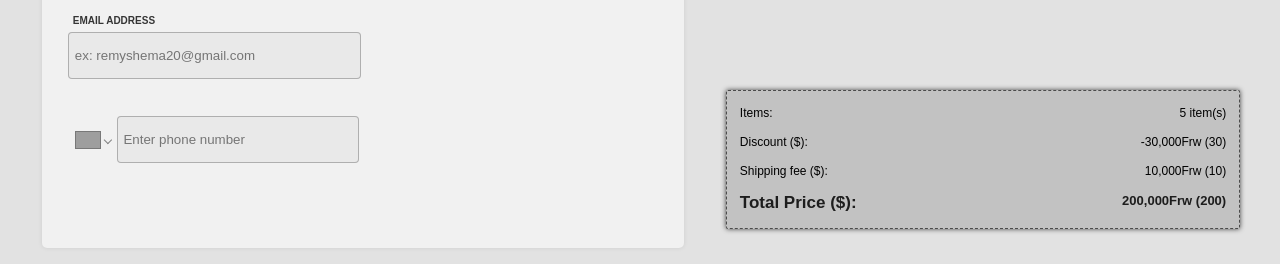
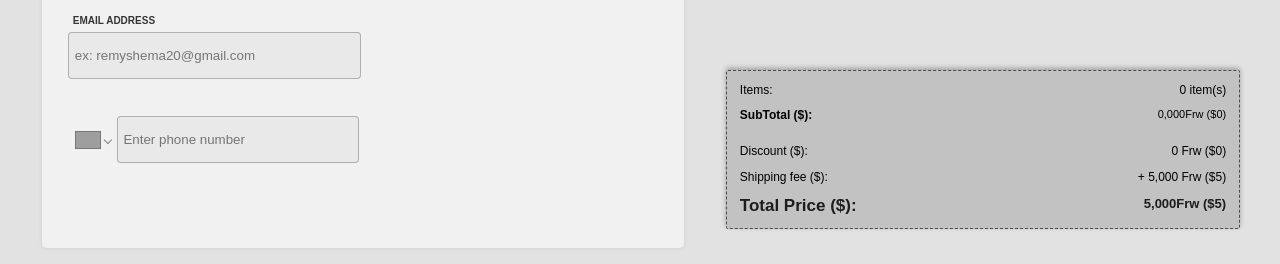
Before and after one commit to Shemaremy/React-Shopping-website, a React (Vite) app in the folder Shopping Website/: page /payment in a window 1280 px wide. Shown: the part 533-797 px from the top of the page. Built offline with nearby package versions, Linux system fonts and the light colour scheme; grey boxes are pictures that could not be loaded; a web font is replaced by a local one.

Commit message:
commit pass to payment success

```diff
--- a/Shopping Website/src/Components/Payment/ProceedPayment.css
+++ b/Shopping Website/src/Components/Payment/ProceedPayment.css
@@ -941,7 +941,7 @@ input:focus {
 
 .small_calculations {
     position: absolute;
-    height: 20%;
+    height: 23%;
     width: 100%;
     top: 100;
     bottom: 0;
@@ -950,7 +950,7 @@ input:focus {
     border-width: 1px;
     border-radius: 2px;
     background-color: rgb(194, 194, 194);
-    box-shadow: 0px 0px 5px rgba(0, 0, 0, 0.733);
+    box-shadow: 0px -2px 5px rgba(0, 0, 0, 0.295);
     overflow: hidden;
     display: flex;
     flex-direction: column;
@@ -959,6 +959,7 @@ input:focus {
 }
 
 .items_word_summary,
+.sub_total_summary,
 .discount_word_summary,
 .shipping_word_summary,
 .Total_word_summary {
@@ -975,6 +976,18 @@ input:focus {
 .small_calculations > p {
     font-size: 12px;
 }
+
+.sub_total_summary {
+    font-weight: 600;
+    margin-bottom: 2%;
+}
+
+
+.sub_total_summary > span {
+    font-size: 11px;
+    font-weight: 100;
+}
+
 
 .Total_word_summary {
     font-size: 17px;
@@ -1016,7 +1029,7 @@ div.lower_summary::-webkit-scrollbar-thumb:hover {
 }
 
 
-/*----Modifying how the scrollbar must look-----*/
+/*----End of modifying how the scrollbar must look-----*/
 
 
 
@@ -1031,12 +1044,14 @@ div.lower_summary::-webkit-scrollbar-thumb:hover {
 }
 
 .item_summary_row {
-    width: 100%;
+    width: 99%;
     height: 100px;
-    margin-bottom: 2%;
-    background-color: green;
+    background-color: rgba(0, 0, 0, 0.068);
     display: flex;
     flex-direction: row;
+    margin-bottom: 1%;
+    border-radius: 2px;
+    overflow: hidden;
 }
 
 .img_and_name {
@@ -1051,20 +1066,19 @@ div.lower_summary::-webkit-scrollbar-thumb:hover {
 .img_summary {
     height: 100%;
     width: 30%;
-    background-color: gray;
     display: flex;
     justify-content: center;
     align-items: center;
+    background-color: rgba(128, 128, 128, 0.459);
 }
 
 .img_summary > img {
-    width: 70%;
+    width: 75%;
 }
 
 .img_description_summary {
     height: 100%;
     width: 70%;
-    background-color: darkgoldenrod;
     display: flex;
     flex-direction: column;
     justify-content: center;
@@ -1088,24 +1102,23 @@ div.lower_summary::-webkit-scrollbar-thumb:hover {
 
 .item_name_summary {
     height: 30%;
-    font-size: 20px;
+    font-size: 16px;
 }
 
 .size_summary {
     height: 25%;
-    font-size: 12px;
+    font-size: 11px;
 }
 
 
 .quantity_number {
     height: 25%;
-    font-size: 13px;
+    font-size: 11px;
 }
 
 .summary_price {
     height: 100%;
     width: 20%;
-    background-color: blueviolet;
     display: flex;
     flex-direction: column;
     justify-content: space-between;
@@ -1118,7 +1131,7 @@ div.lower_summary::-webkit-scrollbar-thumb:hover {
     margin-top: 0;
     margin-bottom: 0;
     font-family: sans-serif;
-    font-size: 13px;
+    font-size: 12px;
     display: flex;
     align-items: center;
     justify-content: flex-end;
--- a/Shopping Website/src/Components/Payment/ProceedPayment.jsx
+++ b/Shopping Website/src/Components/Payment/ProceedPayment.jsx
@@ -55,8 +55,11 @@ function ProceedPayment() {
     const [phoneNumberError, setPhoneNumberError] = useState('');
     const [countryId, setCountryId] = useState('');
     let currentCountry = 'RW'
-    const { state } = useLocation();
-    const { currentProduct } = state || {};
+
+    const location = useLocation();
+    const { currentProduct, totalPrice } = location.state || { currentProduct: [], totalPrice: 0 };
+
+
 
     const [content, setContent] = useState('orderSummary');
     const handleOrderSummaryClick = () => {
@@ -66,6 +69,40 @@ function ProceedPayment() {
       const handleCheckOutClick = () => {
         setContent('checkOut');
       };
+
+
+
+
+
+
+
+
+
+
+
+
+
+
+
+
+
+
+
+
+
+
+
+
+
+
+
+
+
+
+
+
+
+
 
 
 
@@ -172,6 +209,165 @@ function ProceedPayment() {
 
 
 
+
+
+
+
+
+
+
+
+
+
+
+
+
+
+
+
+
+
+
+
+
+
+
+
+//-------------------------------------------------- SUMMATIONS SECTION ------------------------------------------------------------
+//-------------------------------------------------- SUMMATIONS SECTION ------------------------------------------------------------
+//-------------------------------------------------- SUMMATIONS SECTION ------------------------------------------------------------
+
+
+
+
+// Calculating total number of items to be purchased
+const calculateTotalQuantity = () => {
+    let totalQuantity = 0;
+    currentProduct.forEach((item) => {
+      totalQuantity += item.quantity;
+    });
+    return totalQuantity;
+  };
+  const totalQuantity = calculateTotalQuantity();
+
+
+
+
+
+  // Calculating the discount
+  const calculateDiscount = (totalPrice) => {
+    let theDiscount = 0;
+    if (totalPrice > 100000 && totalPrice <= 200000) {
+      theDiscount = 10000;
+    }
+
+    else if (totalPrice > 200000) {
+        theDiscount = 20000;
+    }
+
+    return theDiscount;
+  };
+  const discount = calculateDiscount(totalPrice);
+  const formattedDiscount = discount === 0 ? '0 Frw ($0)' : `-${discount / 1000},000Frw ($${discount/1000})`;
+
+
+
+
+  // Calculating the shipping fee
+  const calculateShippingFee = (totalPrice) => {
+    let theShipping = 0;
+    if (totalPrice > 200000) {
+        theShipping = 0;
+    }
+
+    else if (totalPrice <= 200000 && totalPrice > 70000) {
+        theShipping = 10000;
+    }
+
+    else if (totalPrice <= 70000) {
+        theShipping = 5000;
+    }
+
+    return theShipping;
+  };
+
+  const shippingFee = calculateShippingFee (totalPrice);
+  const formattedShippingFee = shippingFee === 0 ? '0 Frw ($0)' : `+ ${shippingFee / 1000},000 Frw ($${shippingFee/1000})`;
+
+
+
+
+
+  // Final price where I deducted the discount and add the shipping fee
+  const finalPrice = (totalPrice - discount) + shippingFee;
+
+
+
+
+
+
+
+
+
+
+
+
+
+
+
+
+
+
+
+
+
+
+
+
+
+
+
+
+
+
+
+
+
+
+
+
+
+
+
+
+
+
+
+
+
+
+
+
+
+
+
+
+
+
+
+
+
+
+
+
+
+
+
+
+
+
+
+
 //------------------------------------------ CHECK OUT AND ORDER SUMMARY SECTION-------------------------------------------------------
 //------------------------------------------ CHECK OUT AND ORDER SUMMARY SECTION-------------------------------------------------------
 //------------------------------------------ CHECK OUT AND ORDER SUMMARY SECTION-------------------------------------------------------
@@ -206,10 +402,11 @@ function ProceedPayment() {
                 </div>
             </div>
             <div className='small_calculations'>
-                <p className='items_word_summary'>Items: <span>5 item(s)</span></p>
-                <p className='discount_word_summary'>Discount ($): <span>-30,000Frw (30)</span></p>
-                <p className='shipping_word_summary'>Shipping fee ($): <span>10,000Frw (10)</span></p>
-                <h3 className='Total_word_summary'>Total Price ($): <span>200,000Frw (200)</span></h3>
+                <p className='items_word_summary'>Items: <span>{totalQuantity} item(s)</span></p>
+                <p className='sub_total_summary'>SubTotal ($): <span>{totalPrice / 1000},000Frw (${totalPrice/1000})</span></p>
+                <p className='discount_word_summary'>Discount ($): <span>{formattedDiscount}</span></p>
+                <p className='shipping_word_summary'>Shipping fee ($): <span>{formattedShippingFee}</span></p>
+                <h3 className='Total_word_summary'>Total Price ($): <span>{(finalPrice) / 1000},000Frw (${(finalPrice) / 1000})</span></h3>
             </div>
         </div>
     );
--- a/Shopping Website/src/Components/cartPanel/MyModal.jsx
+++ b/Shopping Website/src/Components/cartPanel/MyModal.jsx
@@ -25,7 +25,7 @@ function MyModal(props) {
 
   const navigate = useNavigate();
   const handleProceedPayment = () => {
-    navigate('/payment', { state: { currentProduct } });
+    navigate('/payment', { state: { currentProduct, totalPrice } });
   };
 
 
--- a/Shopping Website/src/Components/cartPanel/Mymodal.css
+++ b/Shopping Website/src/Components/cartPanel/Mymodal.css
@@ -22,7 +22,7 @@
 
 
 .panel_container {
-    height: 95%;
+    height: 98%;
     width: 98%;
     background-color: rgb(182, 182, 182);
     border-style: solid;
@@ -307,7 +307,7 @@ div.cartItems::-webkit-scrollbar-thumb:hover {
 .item_added_container {
     width: 90%;
     height: 25vh;
-    border-radius: 20px;
+    border-radius: 10px;
     border-style: solid;
     border-width: 1px;
     border-color: rgba(255, 255, 255, 0.377);
```
